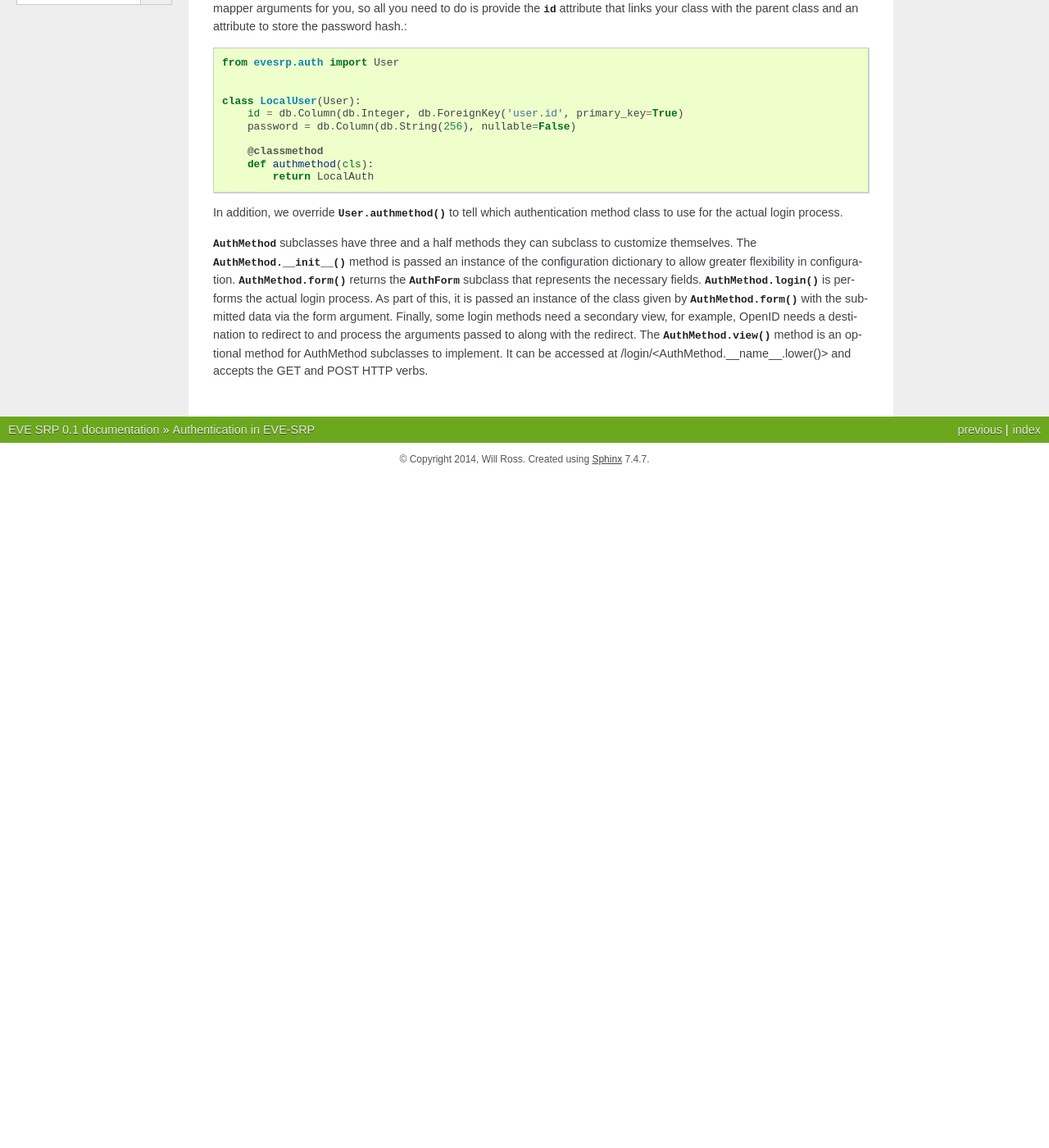
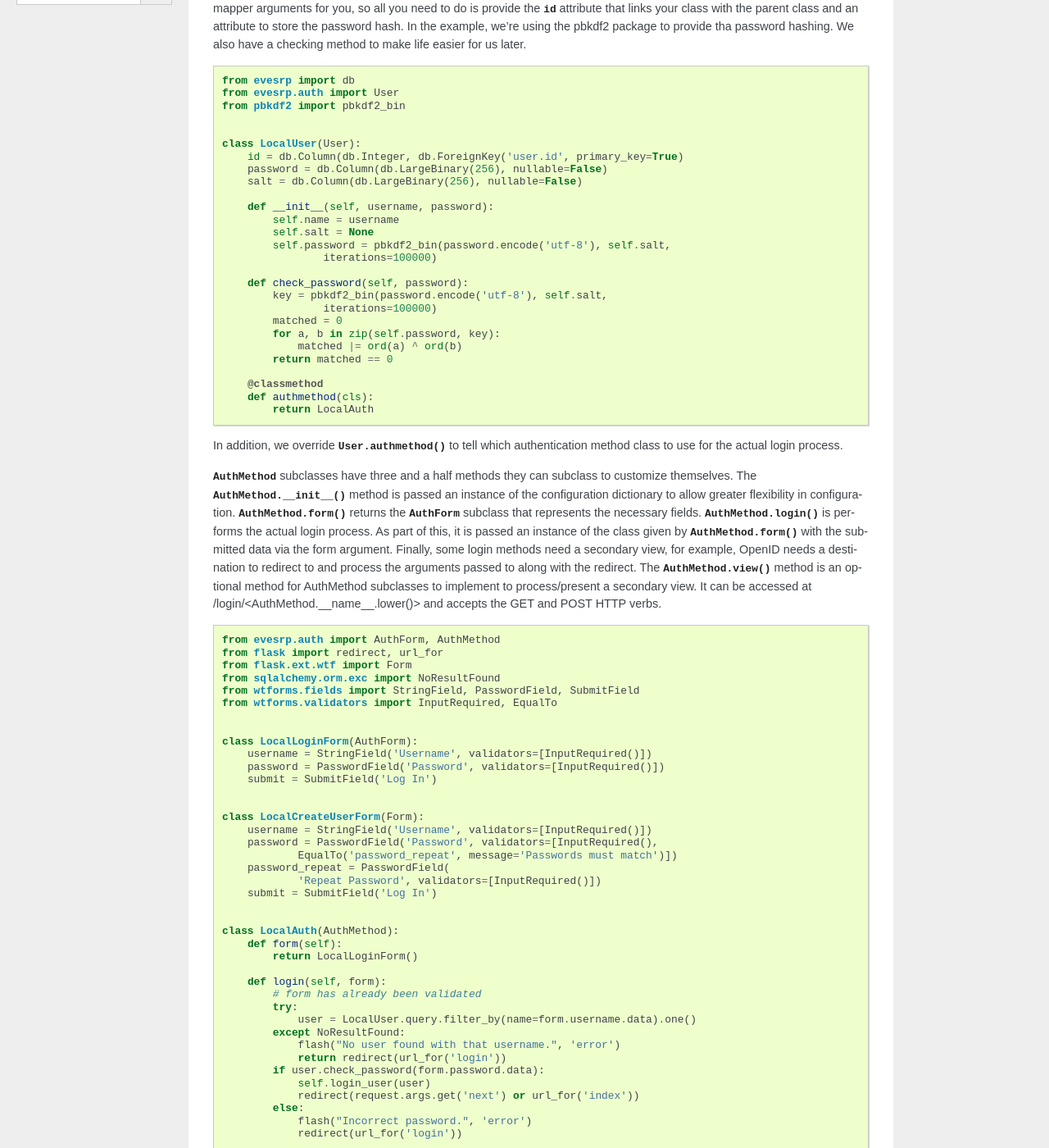
Before and after one commit to paxswill/evesrp, a Sphinx documentation site: the page built from doc/authentication.rst, in a window 1280 px wide and 1400 px high, scrolled down 270 px. Shown: the whole window at 82% size. Built offline with Sphinx 7.4.7, drawn with Linux system fonts in a browser that asks for light colours; pages that are not in the unit, such as notebooks, are missing from menus; before the commit the page ends 900 px from its top, so only the background shows below that; some of the changed text lies outside the part shown.

Commit message:
Add the AuthMethod part of the auth documentation

```diff
--- a/doc/authentication.rst
+++ b/doc/authentication.rst
@@ -15,31 +15,102 @@
 Flask-SQLAlchemy plugin to Flask). The parent class automatically sets up the
 table name and inheritance mapper arguments for you, so all you need to do is
 provide the :py:attr:`id` attribute that links your class with the parent class
-and an attribute to store the password hash.::
+and an attribute to store the password hash. In the example, we're using the
+pbkdf2 package to provide tha password hashing. We also have a checking method
+to make life easier for us later. ::
 
+    from evesrp import db
     from evesrp.auth import User
+    from pbkdf2 import pbkdf2_bin
 
 
     class LocalUser(User):
         id = db.Column(db.Integer, db.ForeignKey('user.id', primary_key=True)
-        password = db.Column(db.String(256), nullable=False)
+        password = db.Column(db.LargeBinary(256), nullable=False)
+        salt = db.Column(db.LargeBinary(256), nullable=False)
+
+        def __init__(self, username, password):
+            self.name = username
+            self.salt = None
+            self.password = pbkdf2_bin(password.encode('utf-8'), self.salt,
+                    iterations=100000)
+
+        def check_password(self, password):
+            key = pbkdf2_bin(password.encode('utf-8'), self.salt,
+                    iterations=100000)
+            matched = 0
+            for a, b in zip(self.password, key):
+                matched |= ord(a) ^ ord(b)
+            return matched == 0
 
         @classmethod
         def authmethod(cls):
             return LocalAuth
 
-In addition, we override :py:meth:`User.authmethod` to tell which authentication
-method class to use for the actual login process.
+In addition, we override :py:meth:`User.authmethod` to tell which
+authentication method class to use for the actual login process.
 
 :py:class:`AuthMethod` subclasses have three and a half methods they can
-subclass to customize themselves. The :py:meth:`AuthMethod.__init__` method is passed an
-instance of the configuration dictionary to allow greater flexibility in
-configuration. :py:meth:`AuthMethod.form` returns the :py:class:`AuthForm` subclass that
-represents the necessary fields. :py:meth:`AuthMethod.login` is performs the actual
-login process. As part of this, it is passed an instance of the class given by
-:py:meth:`AuthMethod.form` with the submitted data via the form argument. Finally, some
-login methods need a secondary view, for example, OpenID needs a destination to
-redirect to and process the arguments passed to along with the redirect. The
-:py:meth:`AuthMethod.view` method is an optional method for AuthMethod subclasses to
-implement. It can be accessed at /login/<AuthMethod.__name__.lower()> and
-accepts the GET and POST HTTP verbs.
+subclass to customize themselves. The :py:meth:`AuthMethod.__init__` method is
+passed an instance of the configuration dictionary to allow greater flexibility
+in configuration. :py:meth:`AuthMethod.form` returns the :py:class:`AuthForm`
+subclass that represents the necessary fields. :py:meth:`AuthMethod.login` is
+performs the actual login process. As part of this, it is passed an instance of
+the class given by :py:meth:`AuthMethod.form` with the submitted data via the
+form argument. Finally, some login methods need a secondary view, for example,
+OpenID needs a destination to redirect to and process the arguments passed to
+along with the redirect. The :py:meth:`AuthMethod.view` method is an optional
+method for AuthMethod subclasses to implement to process/present a secondary
+view. It can be accessed at /login/<AuthMethod.__name__.lower()> and accepts
+the GET and POST HTTP verbs. ::
+
+    from evesrp.auth import AuthForm, AuthMethod
+    from flask import redirect, url_for
+    from flask.ext.wtf import Form
+    from sqlalchemy.orm.exc import NoResultFound
+    from wtforms.fields import StringField, PasswordField, SubmitField
+    from wtforms.validators import InputRequired, EqualTo
+
+
+    class LocalLoginForm(AuthForm):
+        username = StringField('Username', validators=[InputRequired()])
+        password = PasswordField('Password', validators=[InputRequired()])
+        submit = SubmitField('Log In')
+
+
+    class LocalCreateUserForm(Form):
+        username = StringField('Username', validators=[InputRequired()])
+        password = PasswordField('Password', validators=[InputRequired(),
+                EqualTo('password_repeat', message='Passwords must match')])
+        password_repeat = PasswordField(
+                'Repeat Password', validators=[InputRequired()])
+        submit = SubmitField('Log In')
+
+
+    class LocalAuth(AuthMethod):
+        def form(self):
+            return LocalLoginForm()
+
+        def login(self, form):
+            # form has already been validated
+            try:
+                user = LocalUser.query.filter_by(name=form.username.data).one()
+            except NoResultFound:
+                flash("No user found with that username.", 'error')
+                return redirect(url_for('login'))
+            if user.check_password(form.password.data):
+                self.login_user(user)
+                redirect(request.args.get('next') or url_for('index'))
+            else:
+                flash("Incorrect password.", 'error')
+                redirect(url_for('login'))
+
+        def view(self):
+            form = LocalCreateUserForm()
+            if form.validate_on_submit():
+                user = LocalUser(form.username.data, form.password.data)
+                db.session.add(user)
+                db.session.commit()
+                self.login_user(user)
+                return redirect(url_for('index'))
+            return render_template('form.html', form=form)
```
